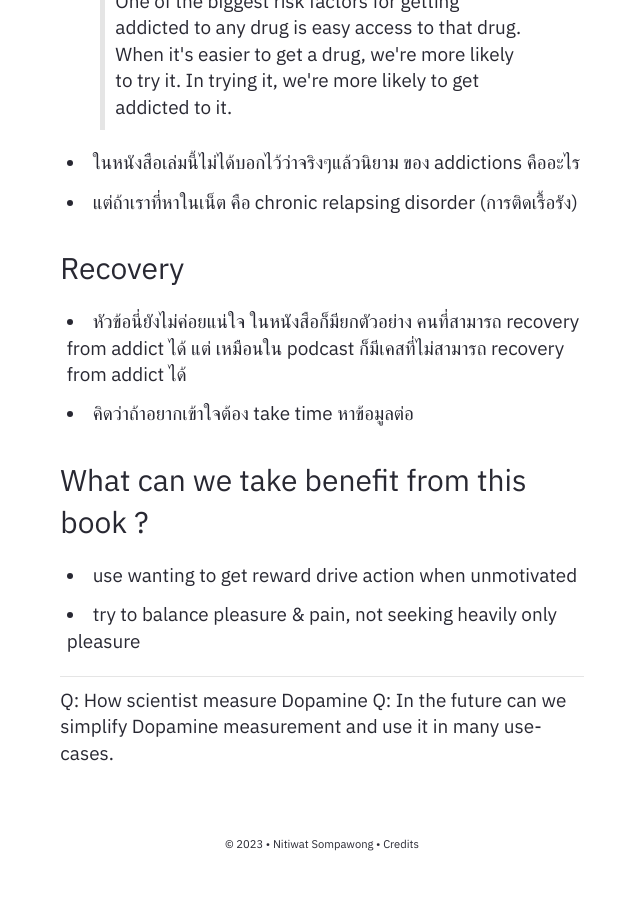
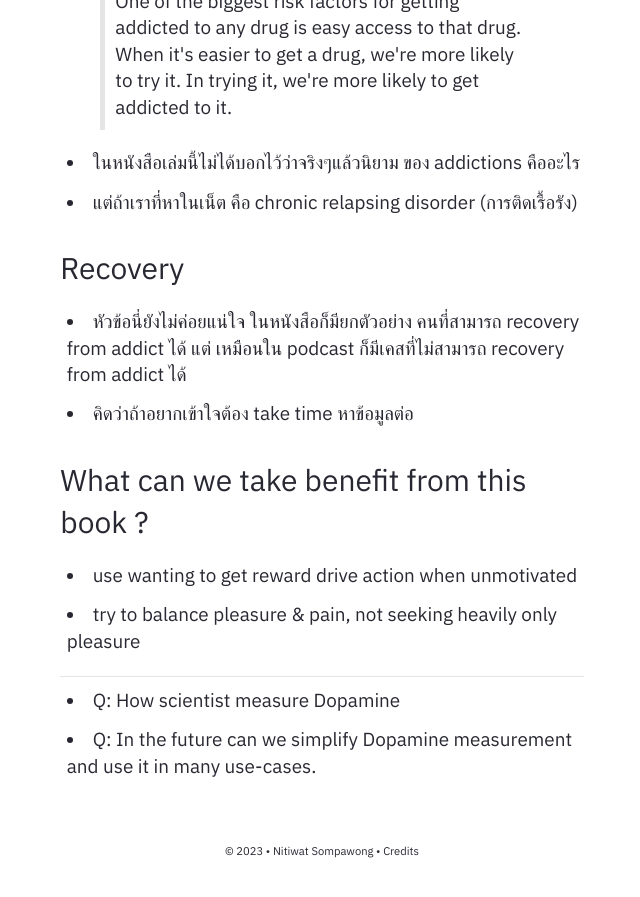
Before and after one commit to fnitiwat/fnitiwat.github.io, a Jekyll site: the page built from _notes/Public/P - Book - Dopamine Nation.md, in a window 1280 px wide and 900 px high, scrolled down 3520 px. Shown: the top 897 px of the window, without its empty margins (318-958 px from the left). Built offline with Jekyll 4.4.1, drawn with Linux system fonts in a browser that asks for light colours.

```diff
--- a/_notes/Public/P - Book - Dopamine Nation.md
+++ b/_notes/Public/P - Book - Dopamine Nation.md
@@ -52,5 +52,5 @@ feed: show
 - try to balance pleasure & pain, not seeking heavily only pleasure
 
 ---
-Q: How scientist measure Dopamine
-Q: In the future can we simplify Dopamine measurement and use it in many use-cases.
+- Q: How scientist measure Dopamine
+- Q: In the future can we simplify Dopamine measurement and use it in many use-cases.
```
